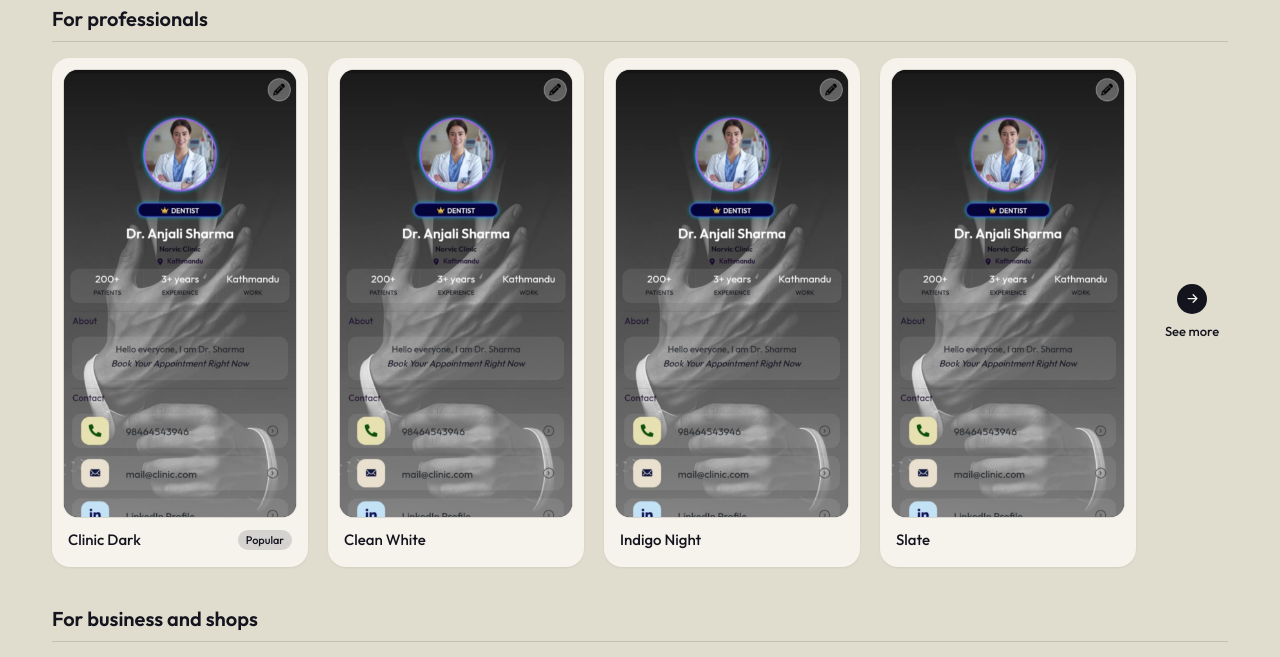
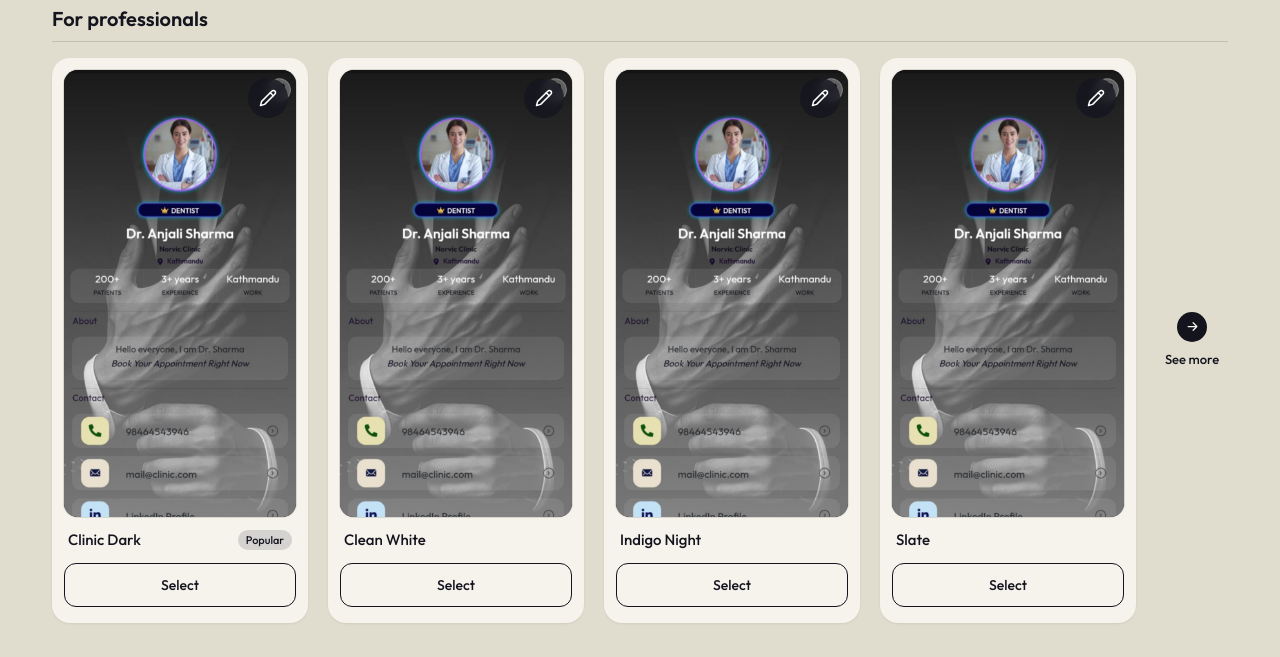
Before and after one commit to KEVINBHATTA/Tap-For-Visit, a React (Vite) app in the folder client/: page /ProfileDesign in a window 1280 px wide. Shown: the part 225-882 px from the top of the page. Built offline with nearby package versions, Linux system fonts and the light colour scheme; no server answers.

Commit message:
Feat: Add feature in profiledesignpage like selected button

```diff
--- a/client/src/Pages/ProfileDesignPage.css
+++ b/client/src/Pages/ProfileDesignPage.css
@@ -92,3 +92,18 @@
 @media (prefers-reduced-motion:reduce){
   .pt .ph-preview{transition:none}
 }
+
+.pt .tile-link{display:block}
+.pt .select-btn{display:flex;align-items:center;justify-content:center;width:100%;min-height:44px;margin-top:12px;border:1.5px solid var(--dark);border-radius:12px;background:transparent;font:inherit;font-weight:500;font-size:14px;cursor:pointer}
+.pt .select-btn[aria-pressed="true"]{background:var(--dark);color:var(--on-dark)}
+.pt .tile.is-selected{box-shadow:0 0 0 2px var(--dark)}
+.pt .select-btn:focus-visible,.pt .tile-link:focus-visible{outline:2px solid var(--ink);outline-offset:3px}
+@media (max-width:600px){.pt .select-btn{margin-top:10px;font-size:13px}}
+
+
+.pt .tile{position:relative}
+.pt .edit-btn{position:absolute;top:20px;right:20px;z-index:2;display:grid;place-items:center;width:40px;height:40px;border-radius:50%;background:rgba(20,20,31,.72);backdrop-filter:blur(4px)}
+.pt .edit-btn svg{width:18px;height:18px;fill:none;stroke:currentColor;stroke-width:2;stroke-linecap:round;stroke-linejoin:round}
+.pt a.edit-btn,.pt a.edit-btn:visited,.pt a.edit-btn:hover,.pt a.edit-btn:active{color:#fff}
+.pt .edit-btn:focus-visible{outline:2px solid #fff;outline-offset:2px;box-shadow:0 0 0 4px var(--ink)}
+@media (max-width:600px){.pt .edit-btn{top:14px;right:14px}}
--- a/client/src/Pages/ProfileDesignPage.jsx
+++ b/client/src/Pages/ProfileDesignPage.jsx
@@ -1,4 +1,5 @@
 import { useMemo, useState } from "react"; // add useEffect here when you enable the fetch below
+import { Link } from "react-router-dom";
 import "./ProfileDesignPage.css";
 // Adjust these paths to where your components live
 import Navbar from "../components/Home/NavBar";
@@ -11,6 +12,11 @@ import Footer from "../components/Home/Footer";
 /* Put the profile picture in /public and match the name below.        */
 /* ------------------------------------------------------------------ */
 const SAMPLE_IMAGE = "/profile.jpg";
+
+// Where the chosen template is remembered for the next step (read it on your next page)
+const SELECTED_KEY = "tfv-selected-profile";
+// Page the pencil icon opens
+const EDIT_PATH = "/profileedits";
 
 const DEMO_GROUPS = [
   {
@@ -67,9 +73,24 @@ const FILTERS = ["All", "Doctor", "Business", "Creator", "Student", "Minimal"];
 /* ------------------------------------------------------------------ */
 /* SMALL COMPONENTS                                                    */
 /* ------------------------------------------------------------------ */
-function TemplateTile({ template }) {
+function TemplateTile({ template, selected, onSelect }) {
   return (
-    <a className="tile" href={`#template-${template._id}`}>
+    <div className={"tile" + (selected ? " is-selected" : "")}>
+      <Link
+        className="edit-btn"
+        to={EDIT_PATH}
+        state={{ templateId: template._id }}
+        aria-label={`Edit ${template.name}`}
+        title="Edit profile"
+        onClick={() => onSelect(template)}
+      >
+        <svg viewBox="0 0 24 24" aria-hidden="true">
+          <path d="M17 3a2.85 2.83 0 1 1 4 4L7.5 20.5 2 22l1.5-5.5Z" />
+          <path d="m15 5 4 4" />
+        </svg>
+      </Link>
+
+      <a className="tile-link" href={`#template-${template._id}`}>
         <div className="ph">
           <img
             src={template.image}
@@ -83,6 +104,17 @@ function TemplateTile({ template }) {
           {template.badge && <i>{template.badge}</i>}
         </div>
       </a>
+
+      <button
+        type="button"
+        className="select-btn"
+        aria-pressed={selected}
+        aria-label={`${selected ? "Selected" : "Select"} ${template.name}`}
+        onClick={() => onSelect(template)}
+      >
+        {selected ? "Selected" : "Select"}
+      </button>
+    </div>
   );
 }
 
@@ -105,6 +137,7 @@ function MoreTile() {
 export default function ProfileDesignPage() {
   const [groups, setGroups] = useState(DEMO_GROUPS);
   const [filter, setFilter] = useState("All");
+  const [selectedId, setSelectedId] = useState(null);
 
   /* MongoDB later: call your backend (never connect to Mongo from the browser).
   useEffect(() => {
@@ -114,6 +147,23 @@ export default function ProfileDesignPage() {
       .catch(console.error);
   }, []);
   */
+
+  function handleSelect(template) {
+    setSelectedId(template._id);
+    try {
+      sessionStorage.setItem(
+        SELECTED_KEY,
+        JSON.stringify({
+          _id: template._id,
+          name: template.name,
+          image: template.image,
+        }),
+      );
+    } catch {
+      /* storage unavailable: the selection still shows on this page */
+    }
+    // Next step later: navigate to your next page, e.g. navigate("/dashboard")
+  }
 
   const visibleGroups = useMemo(
     () =>
@@ -131,7 +181,6 @@ export default function ProfileDesignPage() {
 
   return (
     <>
-      {" "}
       <Navbar />
       <div className="pt">
         <div className="wrap">
@@ -157,7 +206,12 @@ export default function ProfileDesignPage() {
               </div>
               <div className="grid">
                 {g.templates.map((t) => (
-                  <TemplateTile template={t} key={t._id} />
+                  <TemplateTile
+                    template={t}
+                    key={t._id}
+                    selected={selectedId === t._id}
+                    onSelect={handleSelect}
+                  />
                 ))}
                 <MoreTile />
               </div>
```
Lines whose indentation alone changed are shown as unchanged.
